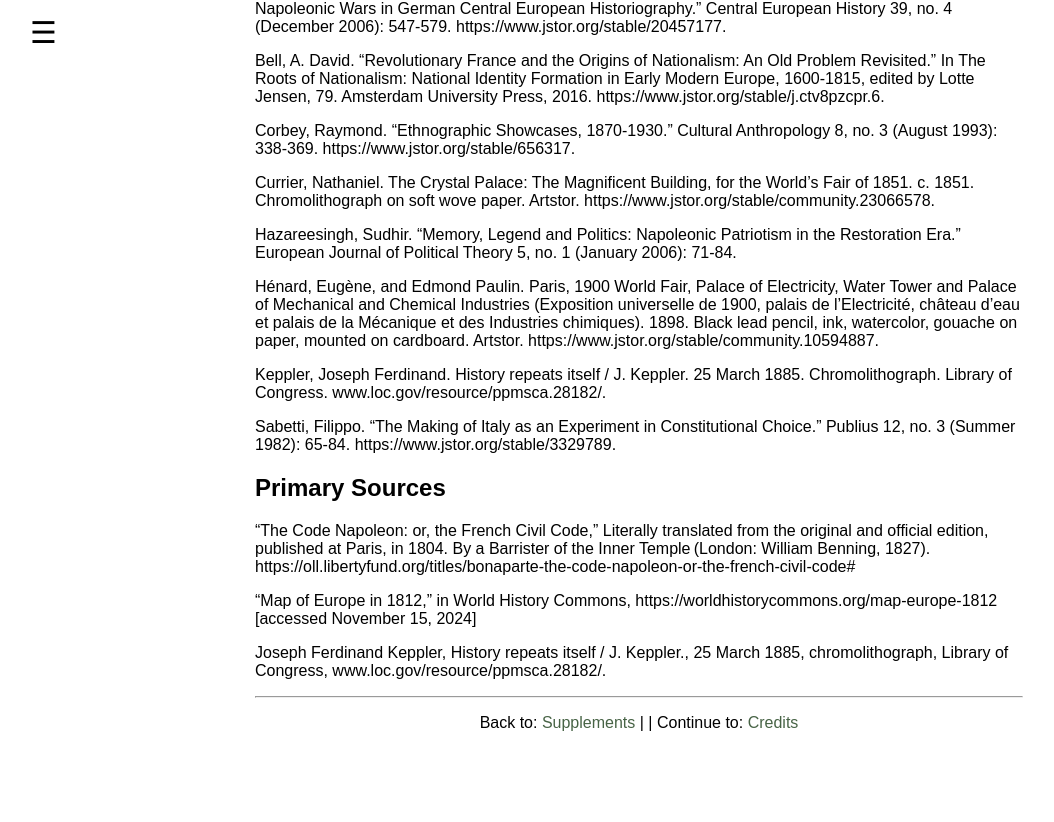
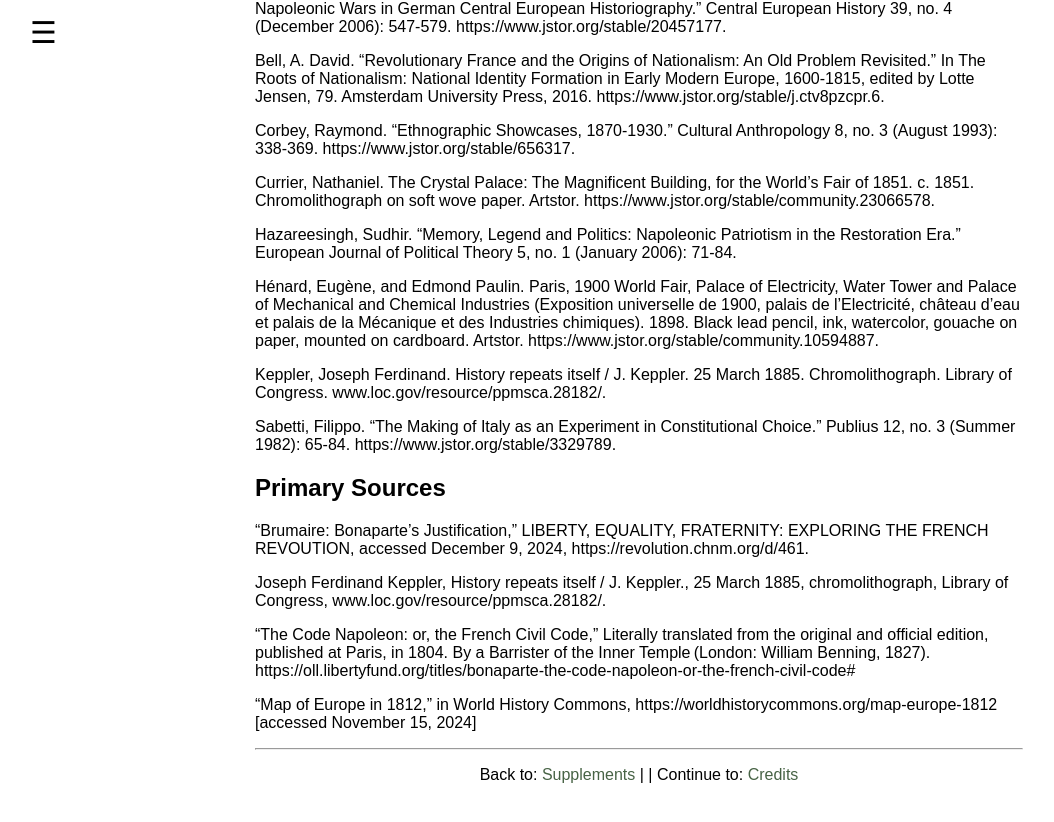
Before and after one commit to carmonamatt/Carmona-Matthew-EUH3205, a Jekyll site: the page built from 005_bibliography.md, in a window 1280 px wide and 900 px high, scrolled down 1444 px. Shown: the top 822 px of the window, without its empty margins (1-1055 px from the left). Built offline with Jekyll 4.4.1, drawn with Linux system fonts in a browser that asks for light colours.

Commit message:
Update 005_bibliography.md

```diff
--- a/005_bibliography.md
+++ b/005_bibliography.md
@@ -72,8 +72,10 @@ Sabetti, Filippo. “The Making of Italy as an Experiment in Constitutional Choi
 
 ## Primary Sources
 
+“Brumaire: Bonaparte’s Justification,” LIBERTY, EQUALITY, FRATERNITY: EXPLORING THE FRENCH REVOUTION, accessed December 9, 2024, https://revolution.chnm.org/d/461.
+
+Joseph Ferdinand Keppler, History repeats itself / J. Keppler., 25 March 1885, chromolithograph, Library of Congress, www.loc.gov/resource/ppmsca.28182/.
+
 “The Code Napoleon: or, the French Civil Code,” Literally translated from the original and official edition, published at Paris, in 1804. By a Barrister of the Inner Temple (London: William Benning, 1827). https://oll.libertyfund.org/titles/bonaparte-the-code-napoleon-or-the-french-civil-code#
 
 "Map of Europe in 1812," in World History Commons, https://worldhistorycommons.org/map-europe-1812 [accessed November 15, 2024]
-
-Joseph Ferdinand Keppler, History repeats itself / J. Keppler., 25 March 1885, chromolithograph, Library of Congress, www.loc.gov/resource/ppmsca.28182/.
```
